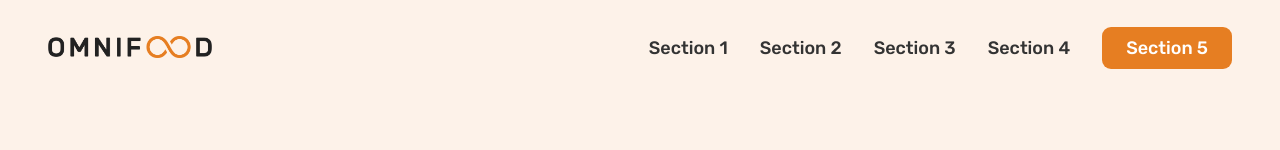
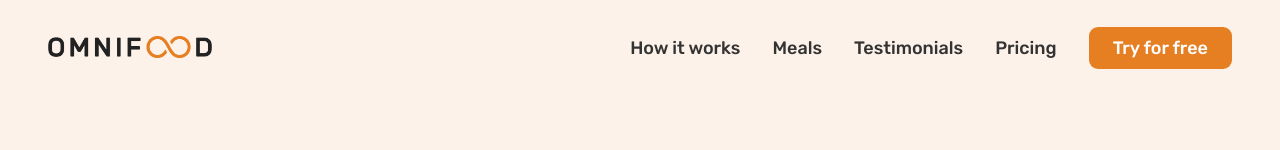
Before and after one commit to Bhavya-Goyal423/omnifood, a React (Create React App) app: page / in a window 1280 px wide. Shown: the top 150 px of the page. Built offline with nearby package versions, Linux system fonts and the light colour scheme.

Commit message:
changed the name of navbar links to actual section names

```diff
--- a/src/components/Navbar/Navbar.component.jsx
+++ b/src/components/Navbar/Navbar.component.jsx
@@ -20,7 +20,7 @@ export default function Navbar() {
                 e.preventDefault();
               }}
             >
-              Section 1
+              How it works
             </a>
           </li>
           <li>
@@ -31,7 +31,7 @@ export default function Navbar() {
                 e.preventDefault();
               }}
             >
-              Section 2
+              Meals
             </a>
           </li>
           <li>
@@ -42,7 +42,7 @@ export default function Navbar() {
                 e.preventDefault();
               }}
             >
-              Section 3
+              Testimonials
             </a>
           </li>
           <li>
@@ -53,7 +53,7 @@ export default function Navbar() {
                 e.preventDefault();
               }}
             >
-              Section 4
+              Pricing
             </a>
           </li>
           <li>
@@ -64,7 +64,7 @@ export default function Navbar() {
                 e.preventDefault();
               }}
             >
-              Section 5
+              Try for free
             </a>
           </li>
         </ul>
```
